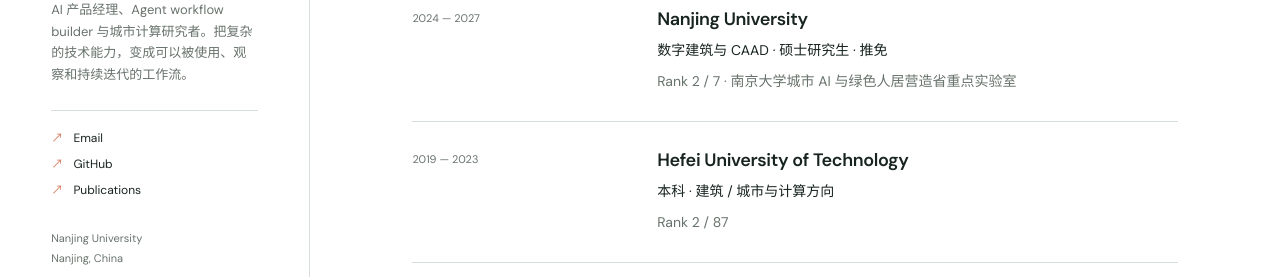
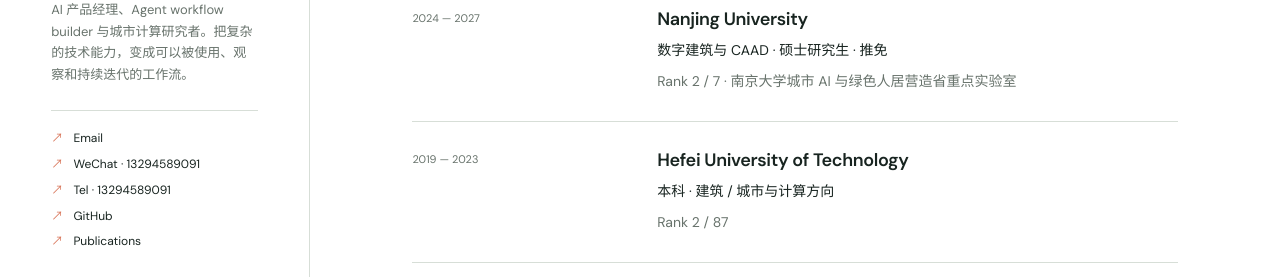
Before and after one commit to wuruize2002/wuruize2002.github.io, a plain HTML site: page index.html in a window 1280 px wide. Shown: the part 494-771 px from the top of the page. Drawn offline with Linux system fonts and the light colour scheme.

Commit message:
Add personal contact details

```diff
--- a/index.html
+++ b/index.html
@@ -14,6 +14,8 @@
       .hero { min-height: 270px; background: #fff; }
       .hero-lead { font: 400 clamp(26px, 3vw, 40px) / 1.15 var(--serif); letter-spacing: -0.025em; max-width: none; margin: 18px 0 0; white-space: nowrap; }
       .company { font-size: 12px; color: var(--warm) !important; margin: 0 0 9px !important; letter-spacing: 0.02em; }
+      .profile-contact { color: var(--ink); }
+      .profile-contact > span { color: var(--warm); margin-right: 7px; }
       .employer-brand { display: inline-flex; align-items: center; gap: 10px; padding: 6px 9px; margin: 0 0 13px; background: #141c1a; color: #fff; font: 600 10px / 1 var(--sans); letter-spacing: 0.08em; text-transform: uppercase; }
       .employer-brand img { width: 66px; height: 20px; object-fit: contain; }
       .experience-list { border-top: 1px solid var(--ink); }
@@ -53,6 +55,8 @@
         <p class="profile-copy" data-i18n="profileCopy">AI 产品经理、Agent workflow builder 与城市计算研究者。把复杂的技术能力，变成可以被使用、观察和持续迭代的工作流。</p>
         <div class="profile-links">
           <a href="mailto:ruize_wu@smail.nju.edu.cn"><span>↗</span> Email</a>
+          <div class="profile-contact"><span>↗</span> WeChat · 13294589091</div>
+          <a href="tel:+8613294589091"><span>↗</span> Tel · 13294589091</a>
           <a href="https://github.com/wuruize2002" target="_blank" rel="noreferrer"><span>↗</span> GitHub</a>
           <a href="https://doi.org/10.1080/13467581.2026.2715947" target="_blank" rel="noreferrer"><span>↗</span> Publications</a>
         </div>
```
